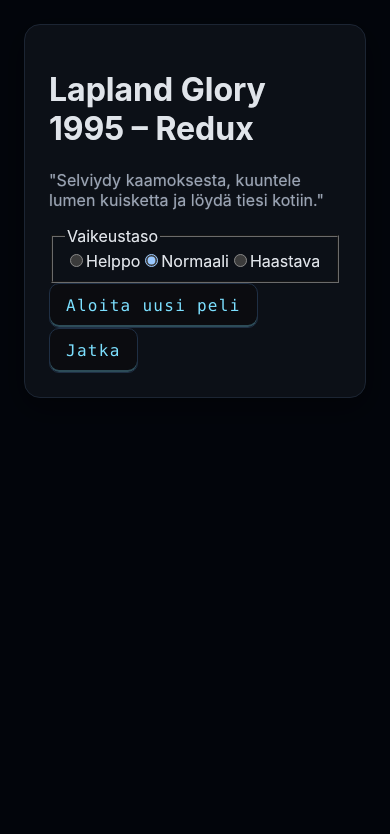
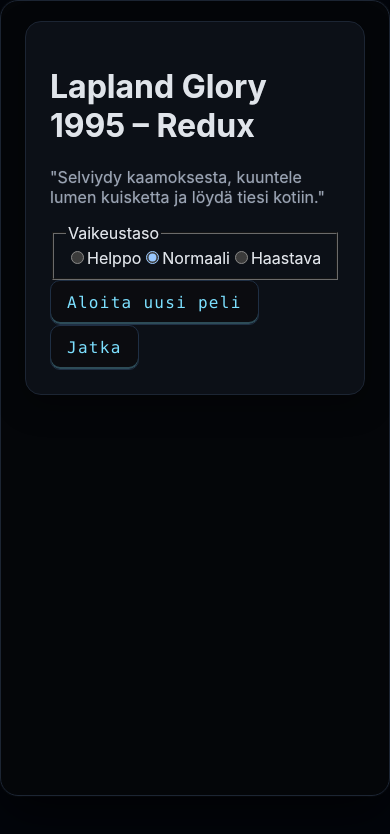
Before and after one commit to akio-byte/lapland-glory-redux, a React (Vite) app: page / in a window 390 px wide. Shown: the top 834 px of the page. Built offline with nearby package versions, Linux system fonts and the light colour scheme.

Commit message:
Refine monitor frame layout

```diff
--- a/src/App.tsx
+++ b/src/App.tsx
@@ -203,6 +203,10 @@ const App = () => {
   }
 
   return (
+    // The outer stage keeps the video background anchored while centering the framed UI.
+    <div className="app-stage">
+      <BackgroundVideo anomaly={state.resources.anomaly} />
+      {/* The monitor frame holds the actual game UI so everything sits above the video. */}
       <div
         className="app-shell"
         data-phase={theme.phase}
@@ -214,7 +218,6 @@ const App = () => {
           '--anomaly': theme.anomalyLevel,
         }}
       >
-      <BackgroundVideo anomaly={state.resources.anomaly} />
         <header className="top-bar">
           <div>
             <div className="eyebrow">Päivä {state.time.day} ({weatherDisplay})</div>
@@ -301,6 +304,7 @@ const App = () => {
           />
         )}
       </div>
+    </div>
   );
 };
 
--- a/src/styles.css
+++ b/src/styles.css
@@ -59,16 +59,34 @@ button.primary {
   box-shadow: 0 4px 18px rgba(75, 196, 255, 0.35);
 }
 
+/* App stage handles full-viewport positioning so the background video stays behind. */
+.app-stage {
+  position: relative;
+  min-height: 100vh;
+  display: flex;
+  justify-content: center;
+  align-items: flex-start;
+  padding: 2.5rem 1.5rem;
+  background: radial-gradient(circle at 20% 20%, rgba(124, 224, 255, 0.05), transparent 26%),
+    linear-gradient(180deg, #03060c 0%, #05070c 100%);
+  overflow: hidden;
+}
+
 .app-shell {
   position: relative;
-  max-width: 960px;
+  width: min(1180px, 100%);
   margin: 0 auto;
-  padding: 1.5rem;
+  padding: 1.75rem 2rem;
   display: flex;
   flex-direction: column;
-  gap: 1rem;
-  min-height: 100vh;
+  gap: 1.25rem;
+  min-height: calc(100vh - 5rem);
   isolation: isolate;
+  border: 1px solid var(--border);
+  border-radius: 18px;
+  box-shadow: 0 20px 50px rgba(0, 0, 0, 0.6), 0 0 0 1px rgba(255, 255, 255, 0.03);
+  background: rgba(5, 7, 10, 0.92);
+  backdrop-filter: blur(2px);
   /* Minimalist decay: gently lower saturation/contrast as days pass. */
   filter: saturate(calc(1 - var(--entropy) * 0.4)) contrast(calc(1 - var(--entropy) * 0.15));
   /* Soft textual fatigue without jitter; keeps readability intact. */
@@ -82,7 +100,7 @@ button.primary {
   pointer-events: none;
   /* Frost vignette closing in from edges as heat drops. */
   box-shadow: inset 0 0 80px rgba(255, 255, 255, calc(var(--frost) * 0.6));
-  border-radius: 12px;
+  border-radius: 18px;
 }
 
 .app-shell[data-phase='DAY'] {
@@ -802,6 +820,18 @@ button.primary {
   }
 }
 
+@media (max-width: 900px) {
+  .app-stage {
+    padding: 1.5rem 1rem;
+  }
+
+  .app-shell {
+    padding: 1.25rem 1.5rem;
+    gap: 1rem;
+    min-height: calc(100vh - 3rem);
+  }
+}
+
 .teletext-overlay {
   position: fixed;
   inset: 0;
```
Lines whose indentation alone changed are shown as unchanged.
